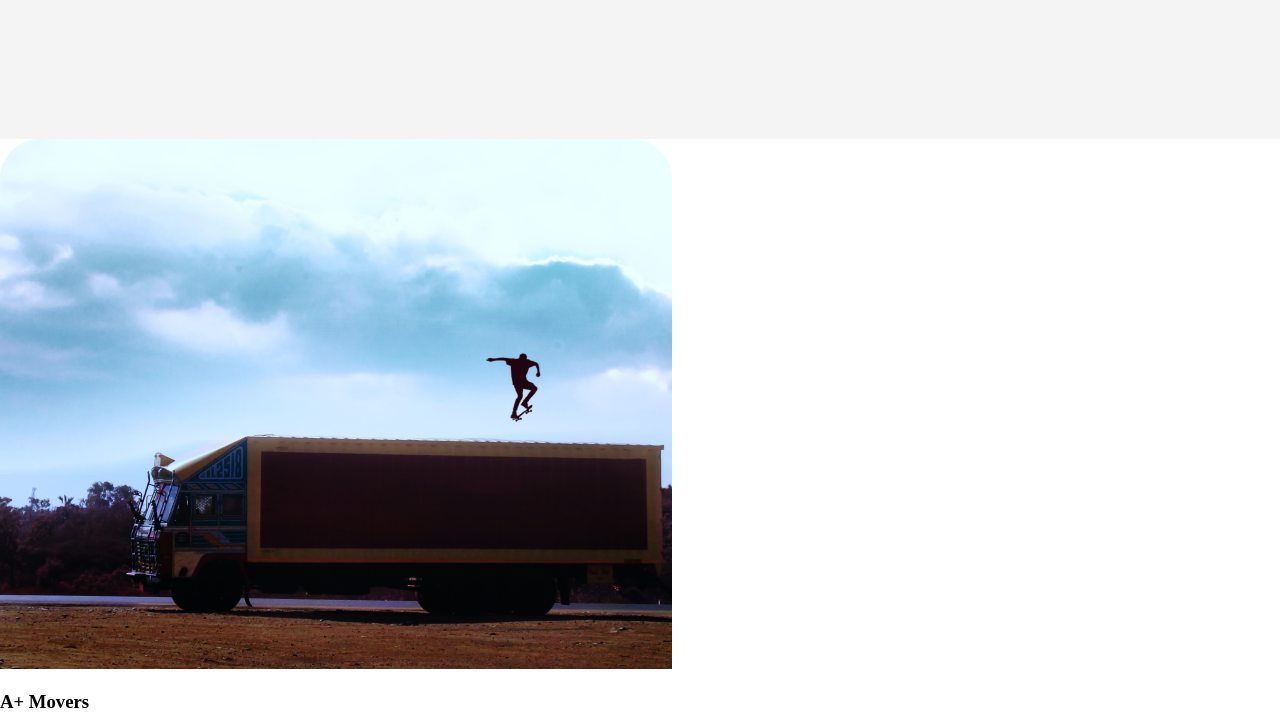
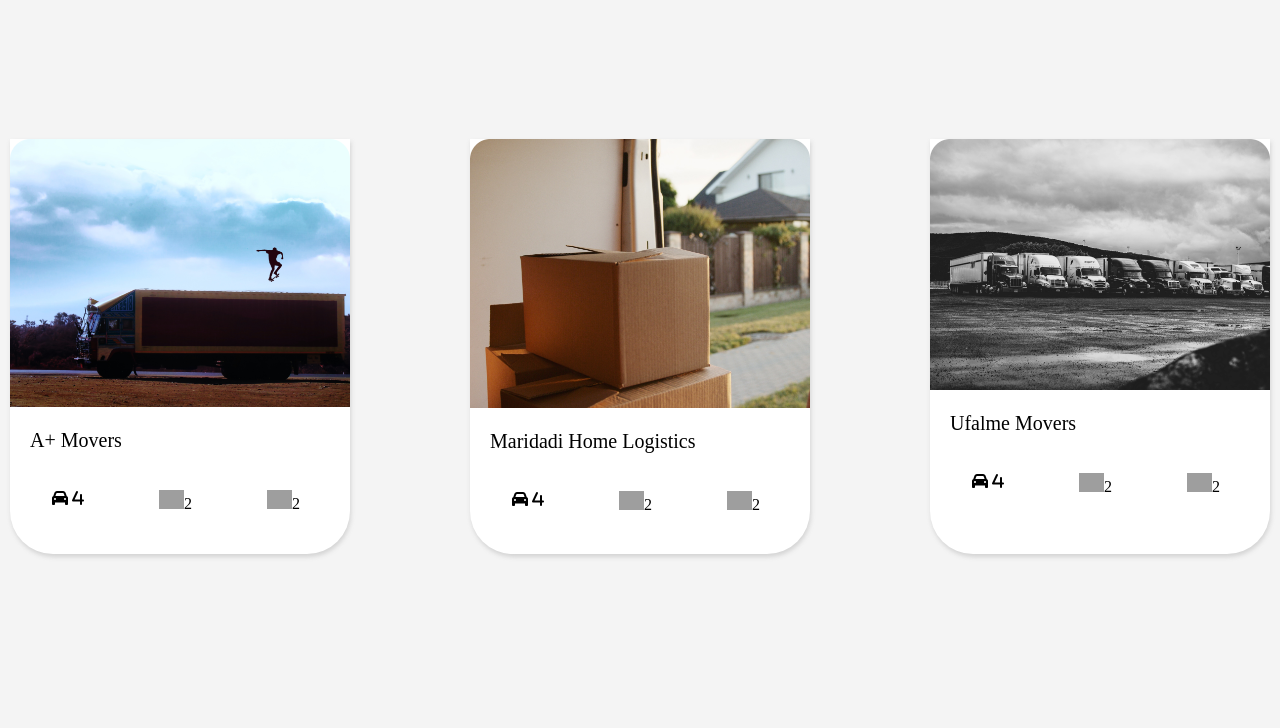
Before and after one commit to Yhworld/movingcompany, a plain HTML site: page index.html in a window 1280 px wide. Shown: the part 1800-2528 px from the top of the page. Drawn offline with Linux system fonts and the light colour scheme; grey boxes are pictures that could not be loaded; a web font is replaced by a local one.

Commit message:
Style the hustle section, by resizing images , positioning the cards and the icons

```diff
--- a/assests/index.css
+++ b/assests/index.css
@@ -113,3 +113,54 @@ hr.line2 {
     font-size: 40px;
     padding-top: 20px;
 }
+
+.box2 img {
+    width: 25px;
+}
+
+.box3 img {
+    width: 25px;
+}
+
+.truck img {
+    width: 340px;
+}
+
+
+.icons {
+    display: flex;
+    gap: 5px;
+}
+
+section.services {
+    display: flex;
+    justify-content: center;
+    background: #cccccc36;
+    height: 600px;
+    gap: 120px;
+}
+
+
+.box1 {
+    padding: 20px 20px 20px 42px;
+}
+.box2 {
+    padding: 20px 20px 20px 50px;
+}
+.box3 {
+    padding: 20px 20px 20px 50px;
+}
+
+.A-plusmovers {
+    background: #fff;
+    height: 415px;
+    border-bottom-left-radius: 43px;
+    border-bottom-right-radius: 43px;
+    box-shadow: 1px 3px 4px 0px #cccc;
+}
+
+h3 {
+    padding-left: 20px;
+    font-size: 20px;
+    font-weight: lighter;
+}
```
